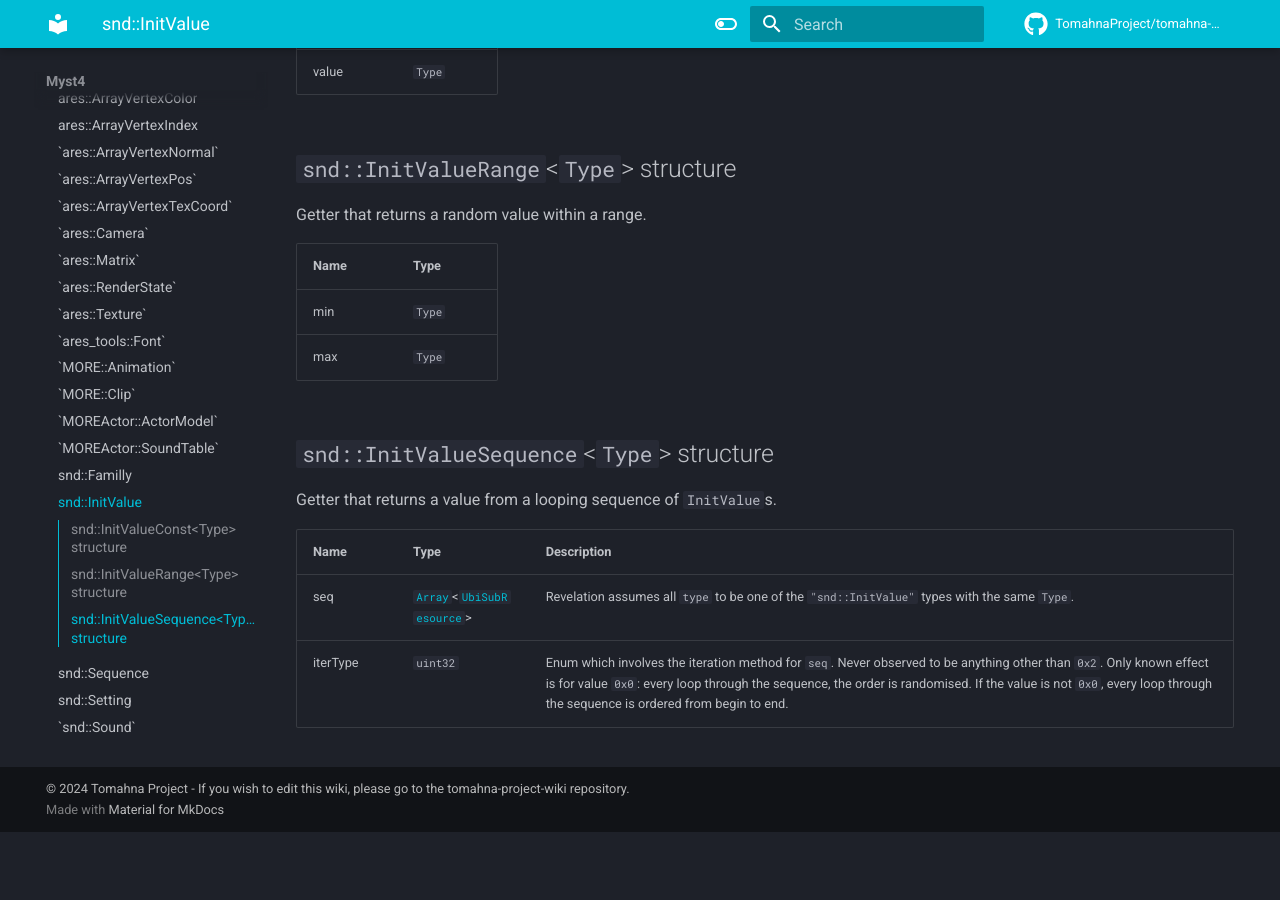
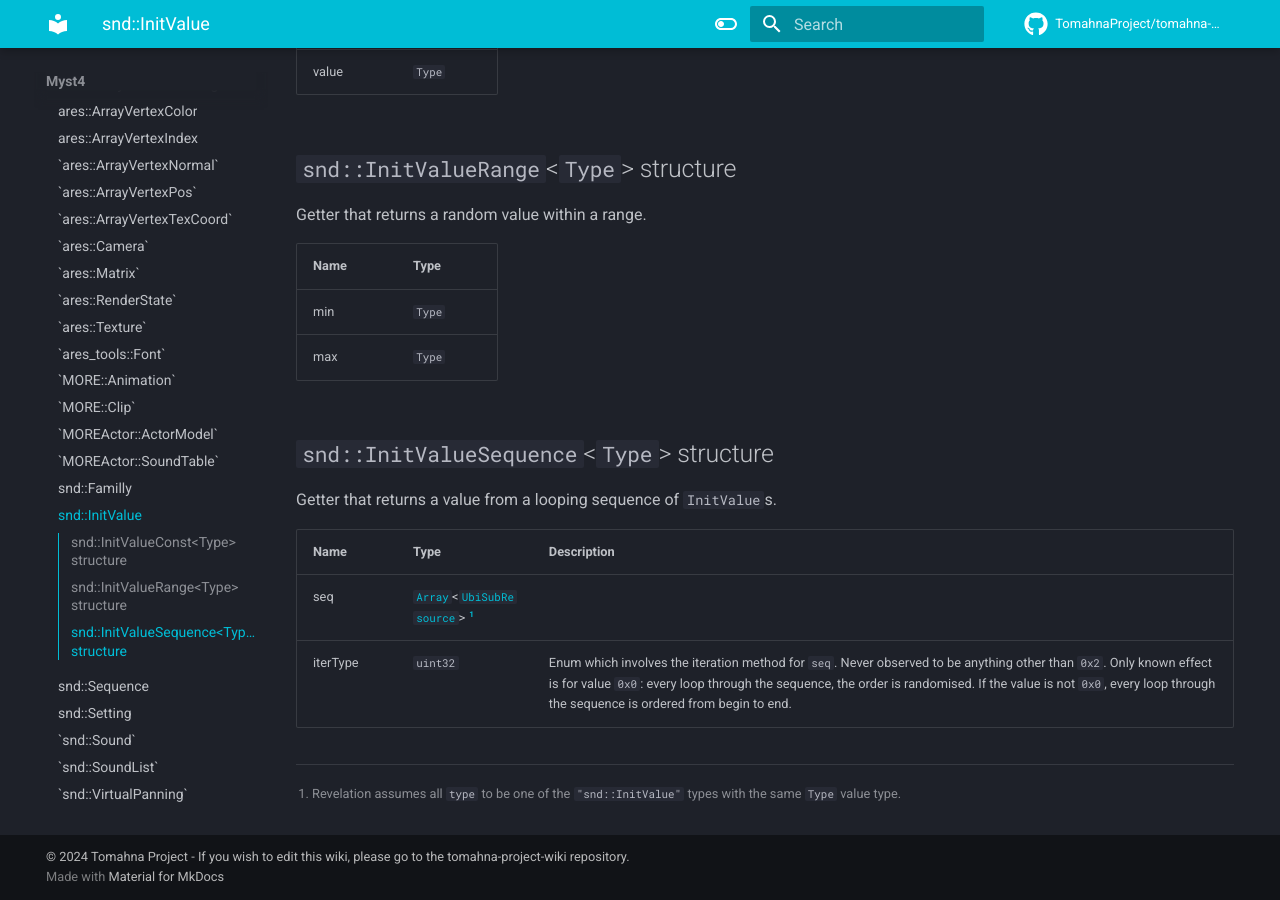
Before and after one commit to TomahnaProject/tomahna-project-wiki, an MkDocs documentation site: the page built from docs/myst4/file-reference/ubi/snd-initvalue.md, in a window 1280 px wide and 900 px high, scrolled down 1129 px. Built offline with MkDocs 1.6.1 and Material for MkDocs 9.7.7, drawn with Linux system fonts in a browser that asks for light colours; comment, search, counter and statistics services are not loaded; before the commit the page ends 1961 px from its top, so only the background shows below that.

Commit message:
myst4/file-reference/ubi: update some sub-resource references

```diff
--- a/docs/myst4/file-reference/ubi/snd-initvalue.md
+++ b/docs/myst4/file-reference/ubi/snd-initvalue.md
@@ -40,5 +40,7 @@ Getter that returns a value from a looping sequence of `InitValue`s.
 
 | Name | Type | Description |
 | :-- | :-- | :-- |
-| seq | [`Array`](../base.md#array-structure)<[`UbiSubResource`](./index.md#ubisubresource-structure)> | Revelation assumes all `type` to be one of the `"snd::InitValue"` types with the same `Type`. |
+| seq | [`Array`](../base.md#array-structure)<[`UbiSubResource`](./index.md#ubisubresource-structure)> [^1] |  |
 | iterType | `uint32` | Enum which involves the iteration method for `seq`. Never observed to be anything other than `0x2`. Only known effect is for value `0x0`: every loop through the sequence, the order is randomised. If the value is not `0x0`, every loop through the sequence is ordered from begin to end. |
+
+[^1]: Revelation assumes all `type` to be one of the `"snd::InitValue"` types with the same `Type` value type.
```
Also changed, not shown: docs/myst4/file-reference/ubi/snd-setting.md (+4 -4 lines).
